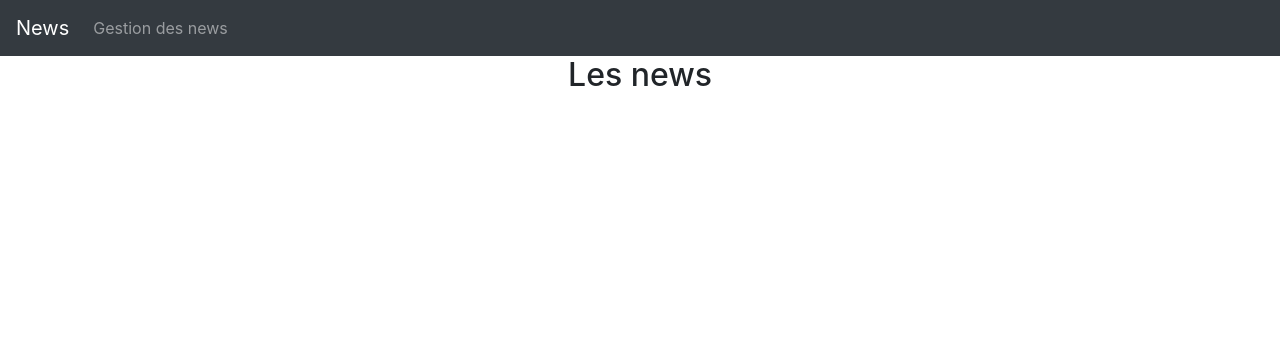
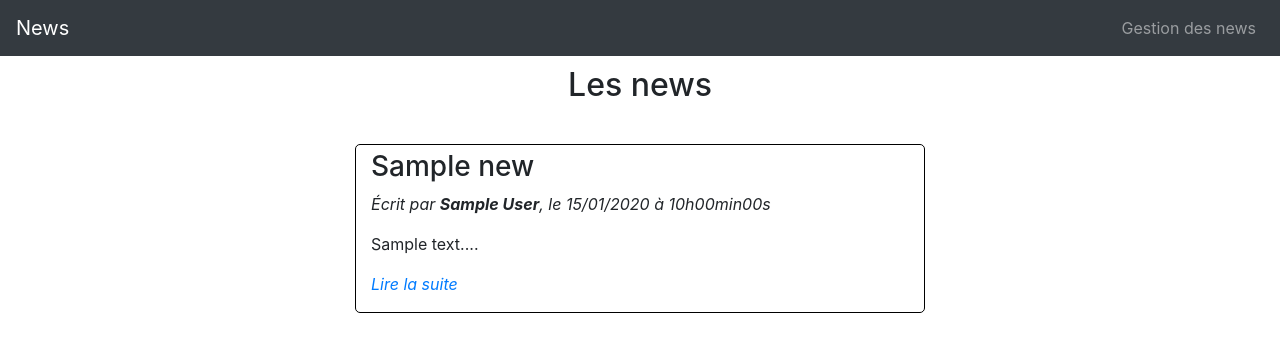
Before and after one commit to Bouclette-B/tp_news, a PHP site: page / in a window 1280 px wide. Shown: the top 352 px of the page. Run offline with PHP 8.4, Linux system fonts and the light colour scheme; tables that the repository leaves empty hold one stand-in row (values such as "Sample post"); some libraries are stand-ins or nearby versions.

Commit message:
homeView ok. Commit before adding deleting function.

```diff
--- a/controller/FrontController.php
+++ b/controller/FrontController.php
@@ -5,19 +5,22 @@ use App\model\DBFactory;
 use App\model\News;
 class FrontController extends Backcontroller
 {
+
     public function home()
     {
-        $test = 'PROUT';
+        $db = DBFactory::getMysqlConnectionWithPDO();
+        $newsManagerPDO = new NewsManagerPDO($db);
+        $newsList = $newsManagerPDO->getNews();
+        // $newsManagerPDO->getNewsExcerptFromNewsList($newsList);
         $viewData = [
-            'test' => $test,
+            'newsList' => $newsList,
         ];
         $this->render('homeView', $viewData);
     }
 
     public function newsAdmin()
     {
-        $DBFactory = new DBFactory;
-        $db = $DBFactory->getMysqlConnectionWithPDO();
+        $db = DBFactory::getMysqlConnectionWithPDO();
         $newsManagerPDO = new NewsManagerPDO($db);
         $author = $this->isPost('author');
         $title = $this->isPost('title');
@@ -26,7 +29,7 @@ class FrontController extends Backcontroller
         if($author && $title && $content){
             $author = htmlspecialchars($author);
             $title = htmlspecialchars($title);
-            $content = htmlspecialchars($content);
+            $content = nl2br(htmlspecialchars($content));
             $news = new News([
                 'author' => $author,
                 'title' => $title,
--- a/include/navbar.php
+++ b/include/navbar.php
@@ -1,4 +1,4 @@
-<nav class="navbar navbar-expand navbar-dark bg-dark">
+<nav class="navbar navbar-expand-lg navbar-dark bg-dark">
     <a href="index.php" class="navbar-brand">News</a>
     <button class="navbar-toggler" type="button" data-toggle="collapse" data-target="#navbarNav" aria-controls="navbarNav" aria-expanded="false" aria-label="Toggle-navigation">
         <span class="navbar-toggler-icon"></span>
--- a/model/DBFactory.php
+++ b/model/DBFactory.php
@@ -1,17 +1,18 @@
 <?php
 namespace App\model;
 use \PDO;
+use\MySqli;
 class DBFactory
 {
-    public function getMysqlConnectionWithPDO()
+    public static function getMysqlConnectionWithPDO()
     {
-        $db = new PDO('mysql:host=localhost;dbname=tp_news;charset=utf8', 'root', 'root');
+        $db = new PDO('mysql:host=localhost;dbname=tp_news;charset=utf8', 'root', '');
         $db->setAttribute(PDO::ATTR_ERRMODE, PDO::ERRMODE_EXCEPTION);
         return $db;
     }
 
-    public function getMysqlConnectionWithMySQLI()
+    public static function getMysqlConnectionWithMySQLI()
     {
-        return new MySQLi('localhost', 'root', 'root', 'tp_news');
+        return new MySQLi('localhost', 'root', '', 'tp_news');
     }
 }
--- a/model/NewsManagerPDO.php
+++ b/model/NewsManagerPDO.php
@@ -12,25 +12,40 @@ class NewsManagerPDO extends NewsManager
 
     public function addNews(News $news)
     {
-        $request = $this->_db->prepare('INSERT INTO news (author, title, content, creationDate) VALUES (:author, :title, :content, :creationDate');
+        $request = $this->_db->prepare('INSERT INTO news (author, title, content, creationDate) VALUES (:author, :title, :content, NOW())');
         $request->bindValue(':author', $news->getAuthor());
         $request->bindValue(':title', $news->getTitle());
         $request->bindValue(':content', $news->getContent());
-        $request->bindValue(':creationDate', $news->getCreationDate());
         $request->execute();
     }
 
     public function deleteNews(News $news)
     {
-        $request = $this->_db->query("DELETE FROM news WHERE id = {$news->getId()}");
+        $this->_db->query("DELETE FROM news WHERE id = {$news->getId()}");
     }
 
     public function updateNews(News $news)
     {
-        $request = $this->_db->prepare('UPDATE news SET author = :author, title = :title, content = :content, updateDate = :updateDate');
+        $request = $this->_db->prepare('UPDATE news SET author = :author, title = :title, content = :content, updateDate = NOW()');
         $request->bindValue(':author', $news->getAuthor());
         $request->bindValue(':title', $news->getTitle());
         $request->bindValue(':content', $news->getContent());
-        $request->bindValue('updateDate', $news->getUpdateDate());
     }
+
+    public function getNews(){
+        $request = $this->_db->query('SELECT *, DATE_FORMAT(creationDate,  \'%d/%m/%Y à %Hh%imin%ss\') AS creationDate FROM news ORDER BY id DESC LIMIT 5');
+        return $request->fetchAll(PDO::FETCH_ASSOC);
+    }
+
+    // public function getNewsExcerptFromNewsList($newsList, &$news=NULL)
+    // {
+    //     foreach ($newsList as $news) {
+    //         $newsLength = strlen($news['content']);
+    //         if ($newsLength > 200) {
+    //             $news['content'] = substr($news['content'], 0, 175);
+                // $news['content'] = $newsExcerpt . '...' . substr($news['content'], $newsLength - 10, $newsLength - 1);
+        //     }
+        // }
+    // }
+
 }
--- a/public/style/style.css
+++ b/public/style/style.css
@@ -1,3 +1,16 @@
-h2 {
+div.row-title h2 {
     text-align: center;
+    margin-top: 10px;
+    margin-bottom: 40px;
 }
+
+div.row-news .col-6 {
+    border: 1px solid black;
+    border-radius: 5px;
+    margin-bottom: 5px;
+    padding-top: 5px;
+}
+
+div.navbar-collapse {
+    justify-content: flex-end;
+}
--- a/view/homeView.php
+++ b/view/homeView.php
@@ -6,4 +6,16 @@
         </div>
         <div class="col-3"></div>
     </div>
+            <?php foreach($newsList as $news){?>
+                <div class="row row-news">
+                    <div class="col-3"></div>
+                    <div class="col-6">
+                        <h3><?= $news['title'] ?></h3>
+                        <p><em>Écrit par <strong><?= $news['author'] ?></strong>, le <?= $news['creationDate'] ?></em></p>
+                        <p><?= substr($news['content'], 0, 199) ?>...<p>
+                        <a href="#"><em>Lire la suite</em></a>
+                    </div>
+                    <div class="col-3"></div>
+                </div>
+            <?php } ?>
 </div>
--- a/view/newsAdminView.php
+++ b/view/newsAdminView.php
@@ -4,15 +4,15 @@
         <form action="" class="col-6" method="post">
             <div class="form-group">
                 <label for="author">Auteur</label>
-                <input type="text" class="form-control" name="author">
+                <input type="text" class="form-control" name="author" required>
             </div>
             <div class="form-group">
                 <label for="title">Titre</label>
-                <input type="text" class="form-control" name="title">
+                <input type="text" class="form-control" name="title" required>
             </div>
             <div class="form-group">
                 <label for="content">Contenu</label>
-                <input type="text" class="form-control" name="content">
+                <textarea class="form-control" name="content" rowd="5" cols="33" required></textarea>
             </div>
             <button class="btn btn-success" type="submit" name="publish">Publier</button>
         </form>
```
Also changed, not shown: model/News.php (+16 -17 lines), model/NewsManagerMySQLI.php (+24 -3 lines).
